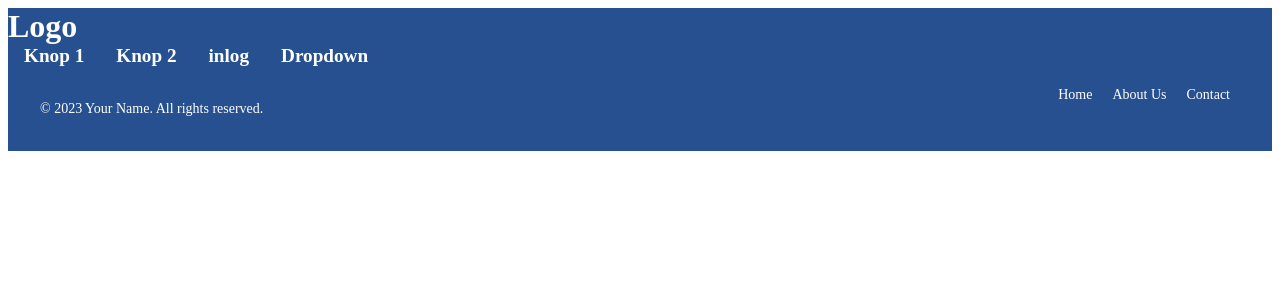
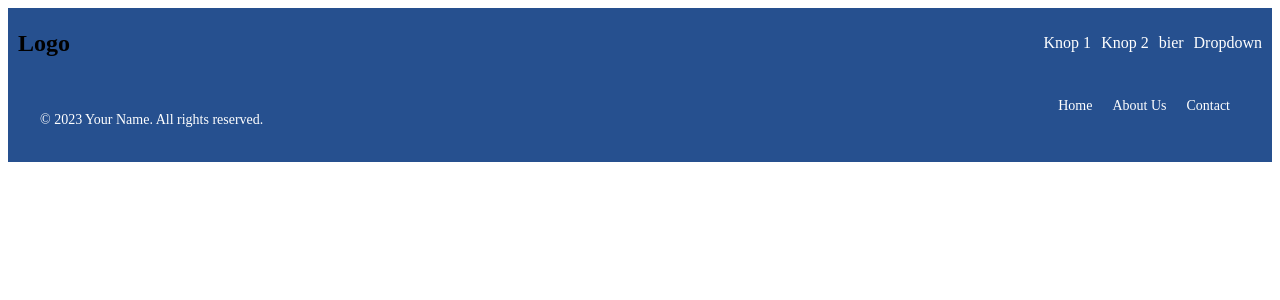
Before and after one commit to sjouker01/ala-pirode-3, a PHP site: page / in a window 1280 px wide. Shown: the top 300 px of the page. Run offline with PHP 8.4, Linux system fonts and the light colour scheme.

Commit message:
style
ik heb css verander van header en footer name veranderd naar hooter

```diff
--- a/css/style.css
+++ b/css/style.css
@@ -2,38 +2,48 @@
 /* begin header */
 
 /* Stijlen voor schermen breder dan 768 pixels */
+/* stijl voor de header */
 header {
   background-color: #26508F;
+  padding: 10px;
+  display: flex;
+  justify-content: space-between;
+  align-items: center;
 }
 
+/* stijl voor het logo */
 .logo {
-  color: white;
-  font-size: 2em;
+  font-size: 24px;
   font-weight: bold;
+}
+
+/* stijl voor de navigatie */
+nav {
+  display: flex;
+  justify-content: flex-end;
 }
 
 nav ul {
   list-style: none;
-  margin: 0;
-  padding: 0;
   display: flex;
 }
 
 nav li {
-  margin: 0 1em;
+  margin-right: 10px;
 }
 
-nav a {
-  color: white;
-  text-decoration: none;
-  font-size: 1.2em;
-  font-weight: bold;
+nav li:last-child {
+  margin-right: 0;
 }
 
+/* stijl voor de dropdown */
 .dropdown ul {
+  display: none;
   position: absolute;
-  display: none;
-  background-color: #26508F;
+  top: 30px;
+  background-color: #fff;
+  padding: 10px;
+  border-radius: 5px;
 }
 
 .dropdown:hover ul {
@@ -41,24 +51,16 @@ nav a {
 }
 
 .dropdown ul li {
-  margin: 0;
+  margin: 5px 0;
 }
 
-.dropdown ul a {
-  color: white;
-  font-weight: normal;
-}
-
+/* stijl voor de inlogknop */
 #dropdown-inloggen {
   font-weight: bold;
-}
-
-.dropdown ul li:hover {
-  background-color: #204573;
-}
-
-nav a:hover {
-  text-decoration: underline;
+  color: #fff;
+  background-color: #3f11a8;
+  padding: 10px;
+  border-radius: 5px;
 }
 
 
@@ -96,7 +98,7 @@ nav a:hover {
 
 /* Geef de submitknop een donkerblauwe achtergrond, witte tekst en afgeronde hoeken */
 #login-button {
-  background-color: #26508F;
+  background-color: #090a0a;
   color: #fff;
   border: none;
   padding: 10px 20px;
--- a/index.php
+++ b/index.php
@@ -5,29 +5,23 @@
     <meta http-equiv="X-UA-Compatible" content="IE=edge">
     <meta name="viewport" content="width=device-width, initial-scale=1.0">
     <title>Document</title>
-    <link rel="stylesheet" type="text/css" href="css\style.css">
+    <link rel="stylesheet" type="text/css" href="./css/style.css">
 </head>
 
 <body>
-
-  <?php
-
-
-  ?>
-<?php include("php-add-ons\header.php")
+<?php include("php-add-ons\header.php");
  ?>
 
- <?php
+ <main class="home-pagina">
 
-  ?>
+ </main>
 
 
 
   <?php
     // conection
-    include("php-add-ons\conect.php");
-    // footer
-    include 'php-add-ons\footer.php';
+
+    include("php-add-ons\hooter.php");
     ?>
 </body>
 </html>
--- a/php-add-ons/footer.php
+++ /dev/null
@@ -1,31 +0,0 @@
-<!DOCTYPE html>
-<html lang="en">
-<head>
-    <meta charset="UTF-8">
-    <meta http-equiv="X-UA-Compatible" content="IE=edge">
-    <meta name="viewport" content="width=device-width, initial-scale=1.0">
-    <title>Document</title>
-    <link rel="stylesheet" type="text/css" href="css\style.css">
-    <link rel="stylesheet" href="js\main.js">
-</head>
-<body>
-
-  <footer>
-    <div class="footer-container">
-      <div class="footer-row">
-        <div class="footer-col footer-col-1">
-          <p>&copy; 2023 Your Name. All rights reserved.</p>
-        </div>
-        <div class="footer-col footer-col-2">
-          <ul class="footer-links">
-            <li><a href="#">Home</a></li>
-            <li><a href="#">About Us</a></li>
-            <li><a href="#">Contact</a></li>
-          </ul>
-        </div>
-      </div>
-    </div>
-  </footer>
-</body>
-
-</html>
--- a/php-add-ons/header.php
+++ b/php-add-ons/header.php
@@ -1,13 +1,7 @@
-<!DOCTYPE html>
-<html lang="en">
-<head>
-    <meta charset="UTF-8">
-    <meta http-equiv="X-UA-Compatible" content="IE=edge">
-    <meta name="viewport" content="width=device-width, initial-scale=1.0">
-    <title>Document</title>
-    <link rel="stylesheet" type="text/css" href="css\style.css">
+
+    <link rel="stylesheet" type="text/css" href="./css/style.css">
     <script src="/js/login.js"></script>
-</head>
+
 <body>
 <header>
   <div class="logo">Logo</div>
@@ -17,7 +11,7 @@
       <li><a href="#">Knop 2</a></li>
       <li>
 
-<a href="php-add-ons\inloggen.php">inlog</a></li>
+<a href="">bier</a></li>
       <li class="dropdown">
         <a href="#">Dropdown</a>
         <ul>
--- /dev/null
+++ b/php-add-ons/hooter.php
@@ -0,0 +1,25 @@
+
+<link rel="stylesheet" type="text/css" href="./css/style.css">
+    <link rel="stylesheet" href="js\main.js">
+
+<body>
+
+  <footer>
+    <div class="footer-container">
+      <div class="footer-row">
+        <div class="footer-col footer-col-1">
+          <p>&copy; 2023 Your Name. All rights reserved.</p>
+        </div>
+        <div class="footer-col footer-col-2">
+          <ul class="footer-links">
+            <li><a href="#">Home</a></li>
+            <li><a href="#">About Us</a></li>
+            <li><a href="#">Contact</a></li>
+          </ul>
+        </div>
+      </div>
+    </div>
+  </footer>
+</body>
+
+</html>
```
